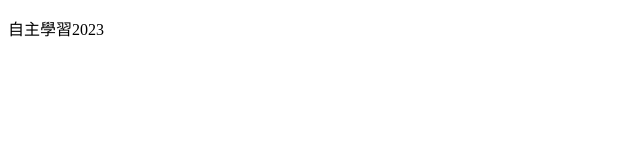
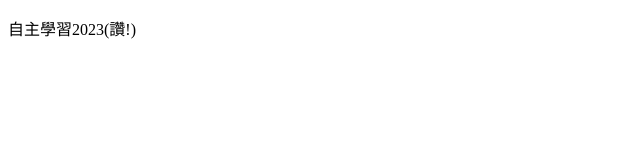
Before and after one commit to HuangYouci/self-learning-2023, a plain HTML site: page index.html in a window 1280 px wide. Shown: the full height of the page, 0-640 px from the left. Drawn offline with Linux system fonts and the light colour scheme.

Commit message:
small change

```diff
--- a/index.html
+++ b/index.html
@@ -5,6 +5,6 @@
     <title>self-learning-2023</title>
 </head>
 <body>
-    <p>自主學習2023</p>
+    <p>自主學習2023(讚!)</p>
 </body>
 </html>
```
